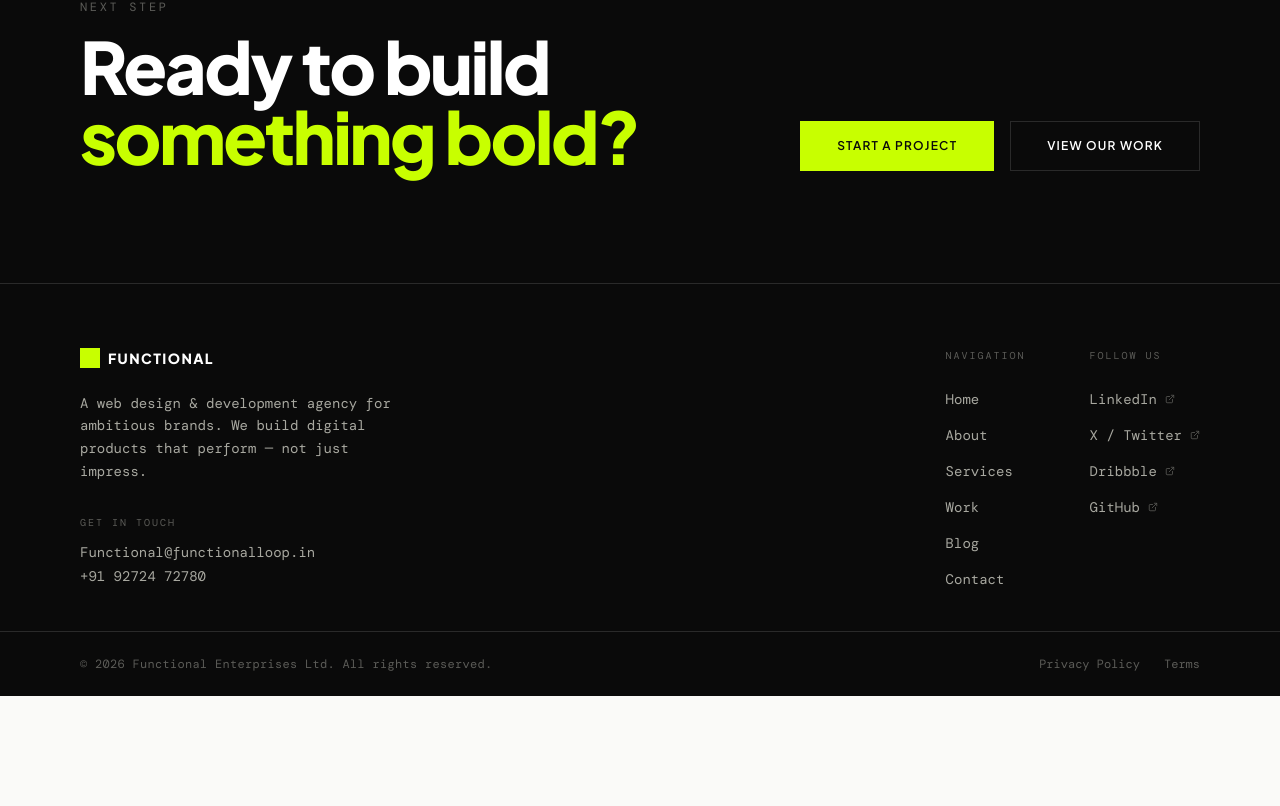
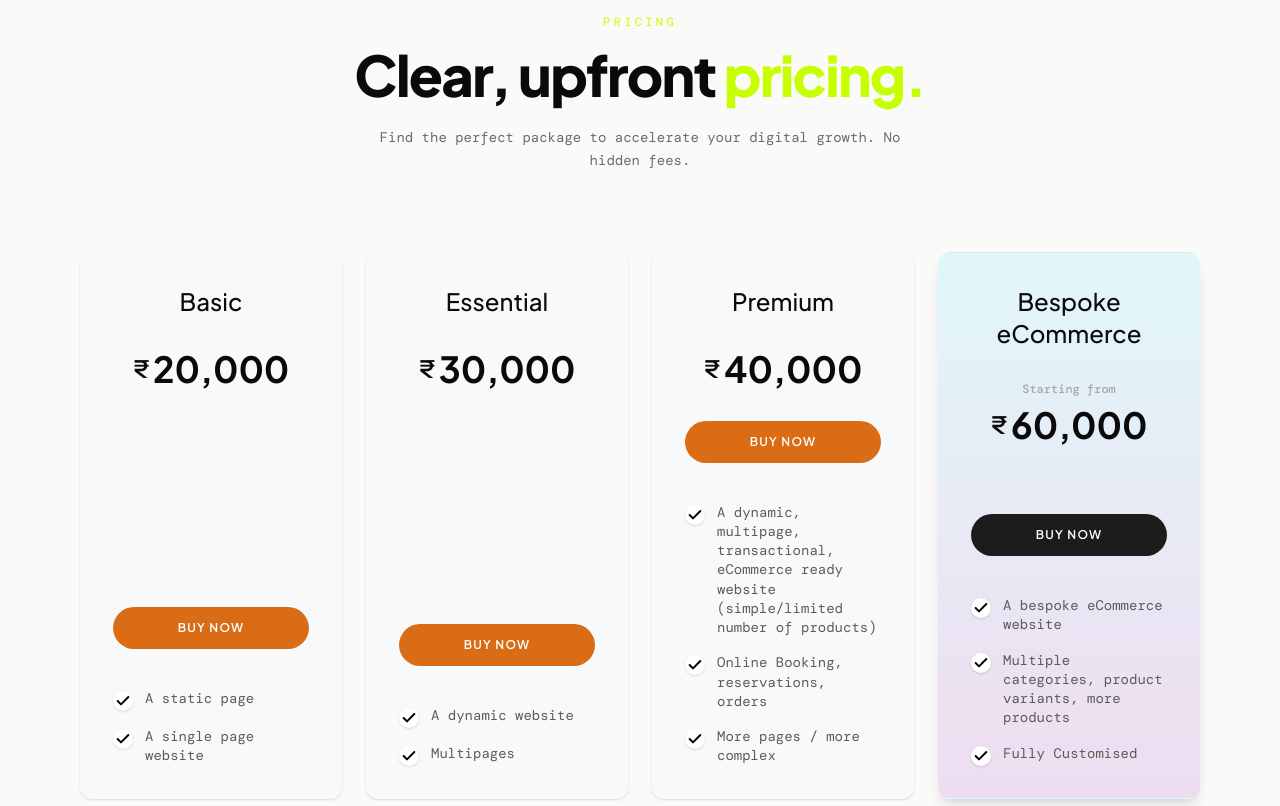
Before and after one commit to Functionalloop/FunctionalEnterprises, a Next.js app: page / in a window 1280 px wide. Shown: the part 1474-2280 px from the top of the page. Before the commit the page ends 2170 px from the top, so only its background shows below. Built offline with nearby package versions, Linux system fonts and the light colour scheme; no server answers; the database is empty; a web font is replaced by a local one.

Commit message:
this is the price index push

```diff
--- a/app/(main)/page.tsx
+++ b/app/(main)/page.tsx
@@ -8,6 +8,7 @@
 import { getServices } from "@/lib/db/services";
 import { getTestimonials } from "@/lib/db/testimonials";
 import { getStats, getProcessSteps } from "@/lib/db/content";
+import Pricing from "@/components/sections/Pricing";
 
 export const dynamic = "force-dynamic";
 
@@ -36,6 +37,7 @@
       <Services services={services} />
       <FeaturedWork projects={projects} />
       <SocialProof testimonials={testimonials} />
+      <Pricing />
       <Stats stats={stats} />
       <Process steps={processSteps} />
     </main>
--- /dev/null
+++ b/components/sections/Pricing.tsx
@@ -0,0 +1,157 @@
+"use client";
+
+import { motion } from "framer-motion";
+import SectionWrapper from "@/components/ui/SectionWrapper";
+import Heading from "@/components/ui/Heading";
+import Button from "@/components/ui/Button";
+import { cn } from "@/lib/utils";
+
+// ── Framer Motion variants ────────────────────────────────────────────────────
+const EASE: [number, number, number, number] = [0.16, 1, 0.3, 1];
+
+const cardVariants = {
+  hidden: { opacity: 0, y: 48 },
+  visible: (i: number) => ({
+    opacity: 1,
+    y: 0,
+    transition: { delay: i * 0.12, duration: 0.7, ease: EASE },
+  }),
+};
+
+const headerVariants = {
+  hidden: { opacity: 0, y: 32 },
+  visible: { opacity: 1, y: 0, transition: { duration: 0.7, ease: EASE } },
+};
+
+// ── Icons ────────────────────────────────────────────────────────────────────
+const CheckIcon = () => (
+  <svg
+    xmlns="http://www.w3.org/2000/svg"
+    width="16"
+    height="16"
+    viewBox="0 0 24 24"
+    fill="none"
+    stroke="currentColor"
+    strokeWidth="3"
+    strokeLinecap="round"
+    strokeLinejoin="round"
+  >
+    <path d="M20 6 9 17l-5-5" />
+  </svg>
+);
+
+// ── Data ─────────────────────────────────────────────────────────────────────
+const tiers = [
+  {
+    name: "Basic",
+    price: "20,000",
+    features: ["A static page", "A single page website"],
+  },
+  {
+    name: "Essential",
+    price: "30,000",
+    features: ["A dynamic website", "Multipages"],
+  },
+  {
+    name: "Premium",
+    price: "40,000",
+    features: [
+      "A dynamic, multipage, transactional, eCommerce ready website (simple/limited number of products)",
+      "Online Booking, reservations, orders",
+      "More pages / more complex",
+    ],
+  },
+  {
+    name: "Bespoke eCommerce",
+    price: "60,000",
+    prefix: "Starting from",
+    features: [
+      "A bespoke eCommerce website",
+      "Multiple categories, product variants, more products",
+      "Fully Customised",
+    ],
+    highlight: true,
+  },
+];
+
+export default function Pricing() {
+  return (
+    <SectionWrapper theme="light" id="pricing" aria-label="Pricing plans">
+      {/* ── Header ─────────────────────────────────────────────────────── */}
+      <motion.div
+        variants={headerVariants}
+        initial="hidden"
+        whileInView="visible"
+        viewport={{ once: true, margin: "-80px" }}
+        className="mb-16 md:mb-20 text-center flex flex-col items-center"
+      >
+        <p className="font-body text-accent text-xs tracking-[0.28em] uppercase mb-4">
+          Pricing
+        </p>
+        <Heading level="h2" size="h2" className="text-foreground-dark">
+          Clear, upfront <span className="text-accent">pricing.</span>
+        </Heading>
+        <p className="font-body text-sm text-muted-light leading-relaxed max-w-xl mt-6">
+          Find the perfect package to accelerate your digital growth. No hidden fees.
+        </p>
+      </motion.div>
+
+      {/* ── Pricing Grid ──────────────────────────────────────────────────── */}
+      <div className="grid md:grid-cols-2 lg:grid-cols-4 gap-6 items-stretch max-w-7xl mx-auto">
+        {tiers.map((tier, i) => (
+          <motion.div
+            key={tier.name}
+            custom={i}
+            variants={cardVariants}
+            initial="hidden"
+            whileInView="visible"
+            viewport={{ once: true, margin: "-80px" }}
+            className={cn(
+              "flex flex-col p-8 rounded-xl",
+              tier.highlight
+                ? "bg-gradient-to-b from-[#e0f7fa] to-[#e1bee7]/50 shadow-lg border border-transparent"
+                : "bg-[#f8f9fa] shadow-sm border border-transparent"
+            )}
+          >
+            <h3 className={cn("text-center font-display font-medium text-2xl mb-8", tier.highlight ? "text-foreground-dark" : "text-foreground-dark")}>
+              {tier.name}
+            </h3>
+
+            <div className="text-center mb-8 flex-1">
+              {tier.prefix && (
+                <p className="font-body text-xs text-muted-dark mb-2 font-medium">{tier.prefix}</p>
+              )}
+              <div className="flex items-start justify-center gap-1 text-foreground-dark">
+                <span className="font-display text-2xl font-semibold leading-tight mt-1">₹</span>
+                <span className="font-display text-4xl font-bold">{tier.price}</span>
+              </div>
+            </div>
+
+            <Button
+              href="/contact"
+              variant={tier.highlight ? "primary" : "secondary"}
+              className={cn(
+                "w-full mb-10 rounded-full", // The image has rounded full buttons
+                !tier.highlight && "bg-[#d96c14] hover:bg-[#b55810] text-white border-transparent hover:border-transparent",
+                tier.highlight && "bg-[#1c1c1c] hover:bg-black text-white border-transparent hover:border-transparent"
+              )}
+            >
+              Buy Now
+            </Button>
+
+            <ul className="flex flex-col gap-4 text-sm font-body text-muted-darker">
+              {tier.features.map((feature, idx) => (
+                <li key={idx} className="flex items-start gap-3">
+                  <div className="mt-0.5 text-black bg-white rounded-full p-[2px] shadow-sm shrink-0">
+                    <CheckIcon />
+                  </div>
+                  <span className="leading-snug">{feature}</span>
+                </li>
+              ))}
+            </ul>
+          </motion.div>
+        ))}
+      </div>
+    </SectionWrapper>
+  );
+}
--- a/components/sections/index.ts
+++ b/components/sections/index.ts
@@ -1,3 +1,2 @@
-// Page-specific section components — Hero, ServiceGrid, CaseStudyCard, etc.
-// Components will be added in the next pass.
-export {};
+// Page-specific section components
+export { default as Pricing } from "./Pricing";
```
